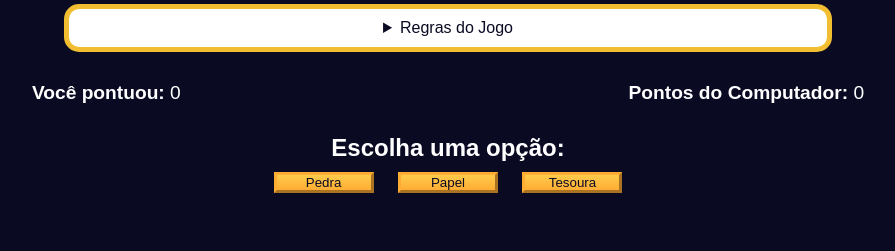
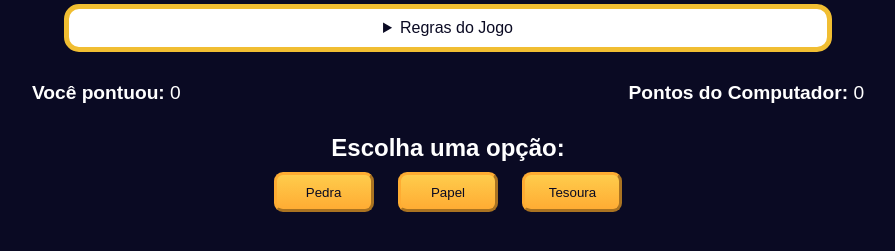
Before and after one commit to richxrdreis/Pedra-Papel-e-Tesoura, a plain HTML site: page index.html in a window 1280 px wide. Shown: the part 73-324 px from the top of the page, without its empty margins (192-1087 px from the left). Drawn offline with Linux system fonts and the light colour scheme.

Commit message:
Update style.css

```diff
--- a/css/style.css
+++ b/css/style.css
@@ -24,7 +24,9 @@ h1 {
 
 .btn {
   width: 100px;
+  height: 40px;
   margin: 10px;
+  border-radius: 9px;
   border-width: 3px;
 
   color: var(--very-dark-blue);
```
